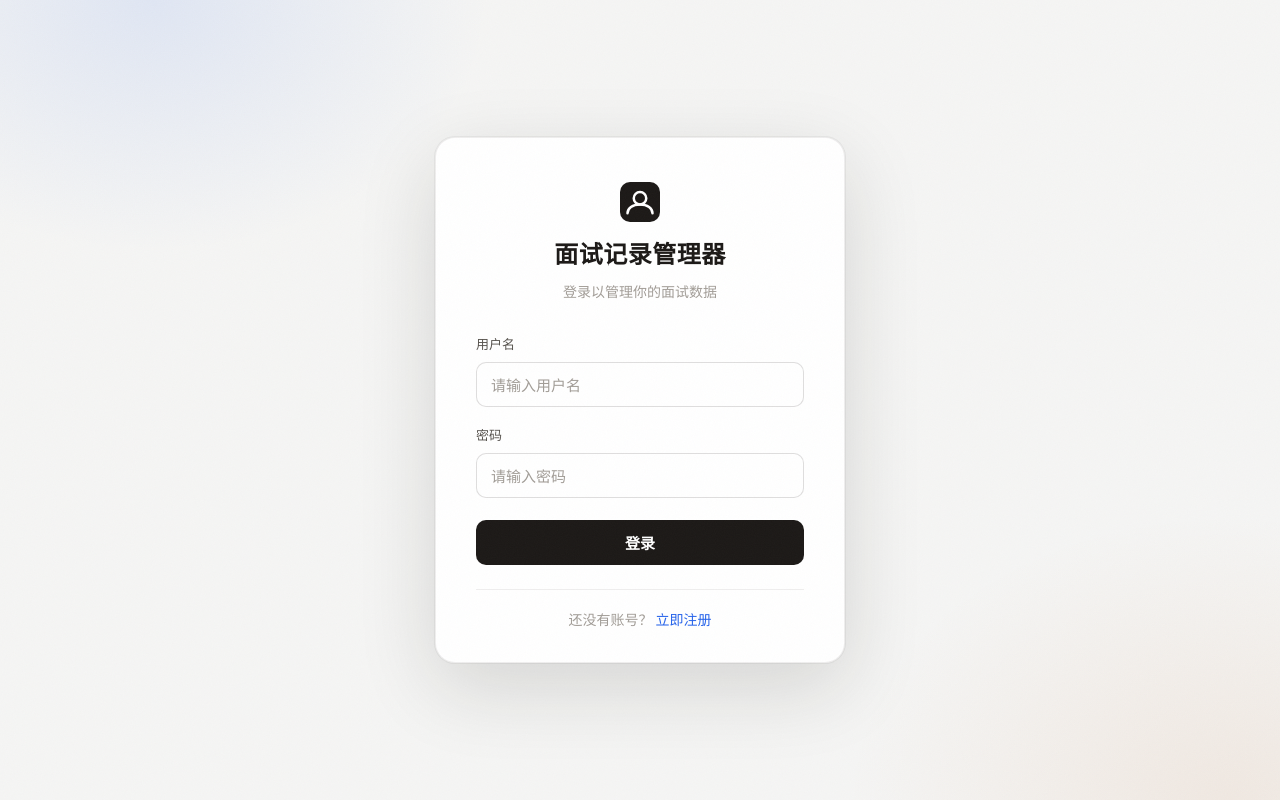
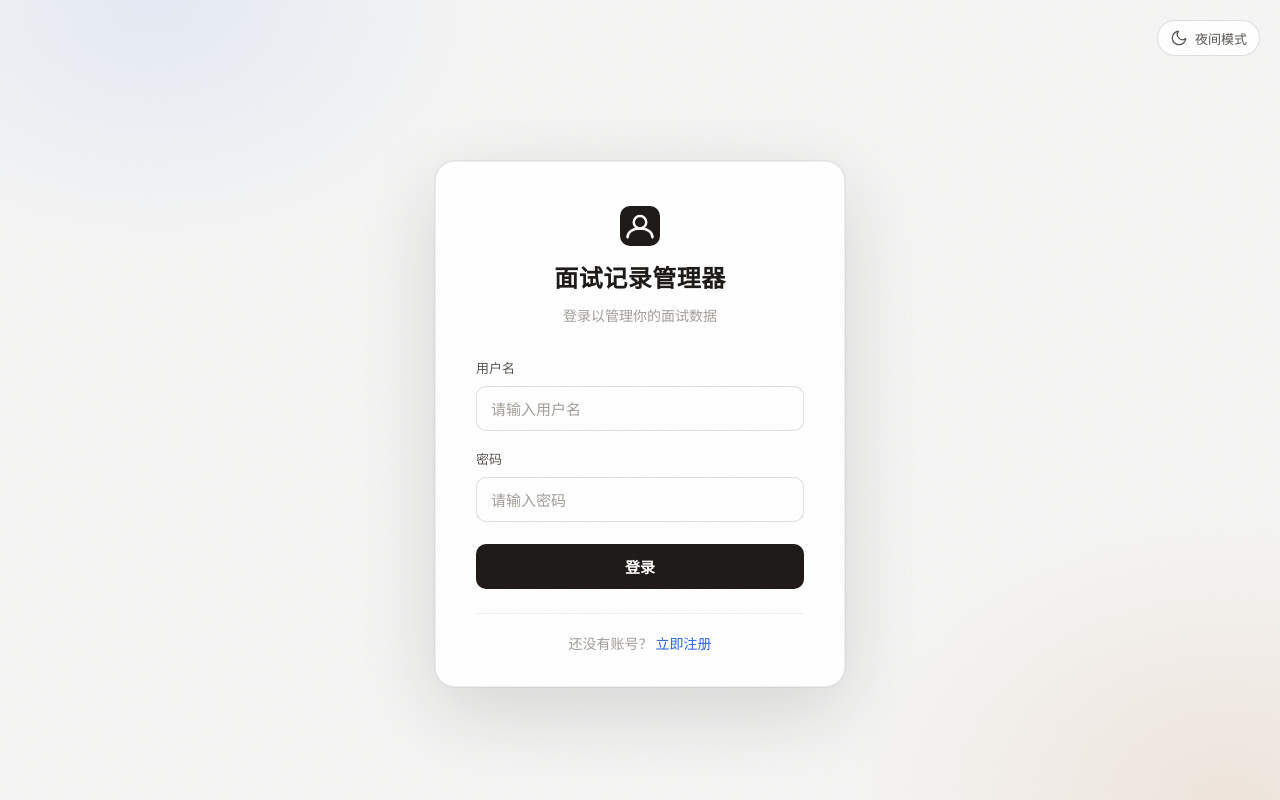
Before and after one commit to ZJunSong/interview-manager, a Vue app: page /login in a window 1280 px wide. Built offline with nearby package versions, Linux system fonts and the light colour scheme.

Commit message:
feat:add night mode

```diff
--- a/src/assets/styles/global.css
+++ b/src/assets/styles/global.css
@@ -5,6 +5,8 @@
 /* 字体通过 index.html 的 <link> 预连接加载，避免 CSS @import 阻塞渲染 */
 
 :root {
+  color-scheme: light;
+
   /* Typography */
   --font-display: 'Noto Serif SC', 'Songti SC', 'SimSun', serif;
   --font-body: 'Noto Sans SC', -apple-system, BlinkMacSystemFont, 'Segoe UI', sans-serif;
@@ -25,10 +27,13 @@
   --color-accent: #2563eb;
   --color-accent-strong: #1d4ed8;
   --color-accent-soft: rgba(37, 99, 235, 0.08);
+  --color-accent-border: rgba(37, 99, 235, 0.30);
   --color-success: #15803d;
   --color-success-soft: rgba(21, 128, 61, 0.09);
   --color-danger: #dc2626;
   --color-danger-soft: rgba(220, 38, 38, 0.08);
+  --color-danger-hover: #b91c1c;
+  --color-danger-border: rgba(220, 38, 38, 0.35);
   --color-warning: #b45309;
   --color-warning-soft: rgba(180, 83, 9, 0.10);
   --color-orange: #c2410c;
@@ -39,6 +44,10 @@
   /* 主按钮用墨色，与数据强调色分离 */
   --color-ink: #1c1917;
   --color-ink-hover: #34302b;
+  --color-on-ink: #ffffff;
+  --color-on-status: #ffffff;
+  --color-shimmer: #f6f5f2;
+  --color-pinned-highlight: rgba(37, 99, 235, 0.045);
 
   /* 时间线专用 */
   --color-pending-border: #d6d3ce;
@@ -68,6 +77,7 @@
   --shadow-card-hover: 0 2px 4px rgba(28, 25, 23, 0.05), 0 12px 32px rgba(28, 25, 23, 0.08), 0 0 0 1px rgba(28, 25, 23, 0.06);
   --shadow-modal: 0 24px 80px rgba(28, 25, 23, 0.14), 0 0 0 1px rgba(28, 25, 23, 0.05);
   --shadow-popover: 0 8px 30px rgba(28, 25, 23, 0.10), 0 0 0 1px rgba(28, 25, 23, 0.04);
+  --shadow-button: 0 6px 16px rgba(28, 25, 23, 0.18);
 
   /* 背景模糊 */
   --backdrop-blur: blur(32px) saturate(160%);
@@ -79,6 +89,56 @@
   --duration-fast: 0.15s;
   --duration-normal: 0.25s;
   --duration-slow: 0.4s;
+}
+
+/* 夜间主题复用原有设计变量，让页面、表单、弹窗和时间线同步切换。 */
+:root[data-theme='dark'] {
+  color-scheme: dark;
+
+  --color-text: #f3f2ef;
+  --color-text-secondary: #cbc7c2;
+  --color-text-tertiary: #a39e97;
+  --color-bg: #16181d;
+  --color-bg-deep: #2d313a;
+  --color-surface: rgba(34, 37, 44, 0.88);
+  --color-surface-solid: #22252c;
+  --color-border: rgba(243, 242, 239, 0.08);
+  --color-border-strong: rgba(243, 242, 239, 0.20);
+
+  --color-accent: #8ab4ff;
+  --color-accent-strong: #a6c6ff;
+  --color-accent-soft: rgba(138, 180, 255, 0.12);
+  --color-accent-border: rgba(138, 180, 255, 0.38);
+  --color-success: #6dd69c;
+  --color-success-soft: rgba(109, 214, 156, 0.12);
+  --color-danger: #ff8d8d;
+  --color-danger-soft: rgba(255, 141, 141, 0.12);
+  --color-danger-hover: #f76e77;
+  --color-danger-border: rgba(255, 141, 141, 0.40);
+  --color-warning: #f1c071;
+  --color-warning-soft: rgba(241, 192, 113, 0.12);
+  --color-orange: #f4aa7b;
+  --color-orange-soft: rgba(244, 170, 123, 0.12);
+  --color-gray: #a9adb8;
+  --color-gray-soft: rgba(169, 173, 184, 0.14);
+
+  --color-ink: #f0ece6;
+  --color-ink-hover: #ffffff;
+  --color-on-ink: #1b1e25;
+  --color-on-status: #16181d;
+  --color-shimmer: #373d48;
+  --color-pinned-highlight: rgba(138, 180, 255, 0.08);
+  --color-pending-border: #626773;
+  --color-connector: #424752;
+  --color-connector-pass: #45c77a;
+
+  --shadow-sm: 0 1px 2px rgba(0, 0, 0, 0.18);
+  --shadow-card: 0 1px 2px rgba(0, 0, 0, 0.16), 0 4px 16px rgba(0, 0, 0, 0.16), 0 0 0 1px var(--color-border);
+  --shadow-card-hover: 0 2px 4px rgba(0, 0, 0, 0.20), 0 12px 32px rgba(0, 0, 0, 0.24), 0 0 0 1px var(--color-border-strong);
+  --shadow-modal: 0 24px 80px rgba(0, 0, 0, 0.45), 0 0 0 1px var(--color-border);
+  --shadow-popover: 0 8px 30px rgba(0, 0, 0, 0.36), 0 0 0 1px var(--color-border);
+  --shadow-button: 0 6px 16px rgba(0, 0, 0, 0.30);
+  --backdrop-overlay: rgba(0, 0, 0, 0.60);
 }
 
 /* ===== Reset ===== */
--- /dev/null
+++ b/src/components/ThemeToggle.vue
@@ -0,0 +1,52 @@
+<template>
+  <button
+    type="button"
+    class="theme-toggle"
+    :aria-label="isDark ? '切换到白天模式' : '切换到夜间模式'"
+    :aria-pressed="isDark"
+    :title="isDark ? '切换到白天模式' : '切换到夜间模式'"
+    @click="toggleTheme"
+  >
+    <svg width="18" height="18" viewBox="0 0 24 24" fill="none" stroke="currentColor" stroke-width="1.7" stroke-linecap="round" stroke-linejoin="round" aria-hidden="true">
+      <template v-if="isDark">
+        <circle cx="12" cy="12" r="4" />
+        <path d="M12 2v2M12 20v2M2 12h2M20 12h2M4.9 4.9l1.4 1.4M17.7 17.7l1.4 1.4M4.9 19.1l1.4-1.4M17.7 6.3l1.4-1.4" />
+      </template>
+      <path v-else d="M21 12.8A9 9 0 1 1 11.2 3 7 7 0 0 0 21 12.8Z" />
+    </svg>
+    <span>{{ isDark ? '白天模式' : '夜间模式' }}</span>
+  </button>
+</template>
+
+<script setup lang="ts">
+import { computed } from 'vue';
+import { theme, toggleTheme } from '../utils/theme';
+
+const isDark = computed(() => theme.value === 'dark');
+</script>
+
+<style scoped>
+.theme-toggle {
+  display: inline-flex;
+  align-items: center;
+  justify-content: center;
+  gap: 7px;
+  min-height: 36px;
+  padding: 6px 12px;
+  border: 1px solid var(--color-border-strong);
+  border-radius: var(--radius-full);
+  background: var(--color-surface-solid);
+  color: var(--color-text-secondary);
+  font-size: 13px;
+  font-weight: 500;
+  white-space: nowrap;
+  flex-shrink: 0;
+  transition: background var(--duration-fast) var(--ease-out), color var(--duration-fast) var(--ease-out), border-color var(--duration-fast) var(--ease-out);
+}
+
+.theme-toggle:hover {
+  color: var(--color-accent);
+  border-color: var(--color-accent);
+  background: var(--color-accent-soft);
+}
+</style>
--- a/src/main.ts
+++ b/src/main.ts
@@ -1,6 +1,8 @@
 import { createApp } from 'vue';
 import App from './App.vue';
 import router from './router';
+import { initializeTheme } from './utils/theme';
 import './assets/styles/global.css';
 
+initializeTheme();
 createApp(App).use(router).mount('#app');
--- /dev/null
+++ b/src/utils/theme.ts
@@ -0,0 +1,32 @@
+import { ref } from 'vue';
+
+type Theme = 'light' | 'dark';
+
+const STORAGE_KEY = 'interview-manager-theme';
+export const theme = ref<Theme>('light');
+
+function applyTheme(): void {
+  document.documentElement.dataset.theme = theme.value;
+}
+
+// 在页面挂载前恢复主题，默认保留原来的白天配色。
+export function initializeTheme(): void {
+  try {
+    theme.value = localStorage.getItem(STORAGE_KEY) === 'dark' ? 'dark' : 'light';
+  } catch {
+    // 浏览器禁用本地存储时，仍然可以使用和切换主题。
+    theme.value = 'light';
+  }
+  applyTheme();
+}
+
+export function toggleTheme(): void {
+  theme.value = theme.value === 'light' ? 'dark' : 'light';
+  applyTheme();
+
+  try {
+    localStorage.setItem(STORAGE_KEY, theme.value);
+  } catch {
+    // 保存失败只影响下次打开页面，不影响本次切换。
+  }
+}
--- a/src/views/Admin.vue
+++ b/src/views/Admin.vue
@@ -4,14 +4,15 @@
       <div class="header-left">
         <span class="logo-icon" aria-hidden="true">
           <svg width="22" height="22" viewBox="0 0 32 32" fill="none">
-            <rect width="32" height="32" rx="7" fill="#1c1917"/>
-            <circle cx="16" cy="13" r="5" stroke="#fff" stroke-width="2"/>
-            <path d="M6 25c0-4 4-7 10-7s10 3 10 7" stroke="#fff" stroke-width="2" stroke-linecap="round"/>
+            <rect width="32" height="32" rx="7" fill="var(--color-ink)"/>
+            <circle cx="16" cy="13" r="5" stroke="var(--color-on-ink)" stroke-width="2"/>
+            <path d="M6 25c0-4 4-7 10-7s10 3 10 7" stroke="var(--color-on-ink)" stroke-width="2" stroke-linecap="round"/>
           </svg>
         </span>
         <h1 class="logo">管理后台</h1>
       </div>
       <div class="header-right">
+        <ThemeToggle />
         <router-link to="/dashboard" class="back-link">返回前台</router-link>
         <span class="user-info">{{ user?.username }} (管理员)</span>
         <button class="logout-btn" @click="handleLogout">退出</button>
@@ -108,6 +109,7 @@ import { ref, onMounted } from 'vue';
 import { useRouter } from 'vue-router';
 import type { User } from '../types';
 import { getUsers, deleteUser, updateUserRole, getStats } from '../api';
+import ThemeToggle from '../components/ThemeToggle.vue';
 
 const router = useRouter();
 const user = ref<any>(null);
@@ -491,11 +493,11 @@ onMounted(() => {
 
 .btn-danger {
   background: var(--color-danger);
-  color: white;
+  color: var(--color-on-status);
 }
 
 .btn-danger:hover {
-  background: #b91c1c;
+  background: var(--color-danger-hover);
 }
 
 .toast {
@@ -505,7 +507,7 @@ onMounted(() => {
   padding: 12px 20px;
   border-radius: var(--radius-sm);
   font-size: 14px;
-  color: white;
+  color: var(--color-on-status);
   z-index: 2000;
   animation: slide-up var(--duration-normal) var(--ease-out);
   box-shadow: var(--shadow-popover);
@@ -515,6 +517,18 @@ onMounted(() => {
 .toast.error { background: var(--color-danger); }
 
 @media (max-width: 768px) {
+  .header {
+    flex-wrap: wrap;
+    gap: 12px;
+    padding: 14px 16px;
+  }
+
+  .header-right {
+    flex-wrap: wrap;
+    gap: 10px;
+    margin-left: auto;
+  }
+
   .data-table {
     display: block;
     overflow-x: auto;
--- a/src/views/Login.vue
+++ b/src/views/Login.vue
@@ -1,13 +1,14 @@
 <template>
   <div class="auth-page">
     <div class="auth-bg" aria-hidden="true"></div>
+    <div class="auth-theme"><ThemeToggle /></div>
     <div class="auth-card">
       <div class="auth-brand">
         <span class="auth-mark">
           <svg width="40" height="40" viewBox="0 0 32 32" fill="none">
-            <rect width="32" height="32" rx="8" fill="#1c1917"/>
-            <circle cx="16" cy="13" r="5" stroke="#fff" stroke-width="2"/>
-            <path d="M6 25c0-4 4-7 10-7s10 3 10 7" stroke="#fff" stroke-width="2" stroke-linecap="round"/>
+            <rect width="32" height="32" rx="8" fill="var(--color-ink)"/>
+            <circle cx="16" cy="13" r="5" stroke="var(--color-on-ink)" stroke-width="2"/>
+            <path d="M6 25c0-4 4-7 10-7s10 3 10 7" stroke="var(--color-on-ink)" stroke-width="2" stroke-linecap="round"/>
           </svg>
         </span>
         <h1 class="auth-title">面试记录管理器</h1>
@@ -57,6 +58,7 @@
 import { ref } from 'vue';
 import { useRouter } from 'vue-router';
 import { login } from '../api';
+import ThemeToggle from '../components/ThemeToggle.vue';
 
 const router = useRouter();
 const username = ref('');
@@ -87,9 +89,16 @@ async function handleSubmit() {
   display: flex;
   align-items: center;
   justify-content: center;
-  padding: 20px;
+  padding: 76px 20px 28px;
   position: relative;
   overflow: hidden;
+}
+
+.auth-theme {
+  position: absolute;
+  top: 20px;
+  right: 20px;
+  z-index: 1;
 }
 
 /* 装饰背景：暖纸上的两团柔光 */
@@ -97,8 +106,8 @@ async function handleSubmit() {
   position: absolute;
   inset: 0;
   background:
-    radial-gradient(560px 420px at 12% 0%, rgba(37, 99, 235, 0.10), transparent 60%),
-    radial-gradient(640px 480px at 96% 100%, rgba(180, 83, 9, 0.08), transparent 60%),
+    radial-gradient(560px 420px at 12% 0%, var(--color-accent-soft), transparent 60%),
+    radial-gradient(640px 480px at 96% 100%, var(--color-warning-soft), transparent 60%),
     var(--color-bg);
 }
 
@@ -191,7 +200,7 @@ async function handleSubmit() {
   margin-top: 4px;
   padding: 12px 24px;
   background: var(--color-ink);
-  color: #fff;
+  color: var(--color-on-ink);
   border: none;
   border-radius: 10px;
   font-size: 15px;
@@ -203,7 +212,7 @@ async function handleSubmit() {
 .auth-button:hover:not(:disabled) {
   background: var(--color-ink-hover);
   transform: translateY(-1px);
-  box-shadow: 0 6px 16px rgba(28, 25, 23, 0.18);
+  box-shadow: var(--shadow-button);
 }
 
 .auth-button:active:not(:disabled) {
```
Also changed, not shown: src/views/Dashboard.vue (+28 -14 lines), src/views/Register.vue (+17 -8 lines), 1 other file (tests, documents, lock files or other folders).
